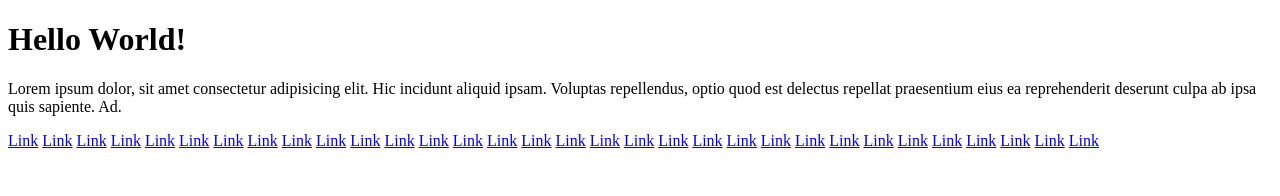
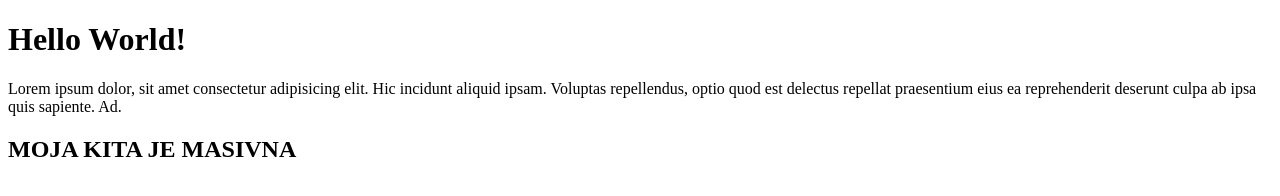
Before and after one commit to MatijaKaraklic/Test, a plain HTML site: page index.html in a window 1280 px wide. Drawn offline with Linux system fonts and the light colour scheme.

Commit message:
NAPISAO SAM LEP PORUKICU

```diff
--- a/index.html
+++ b/index.html
@@ -4,7 +4,7 @@
     <meta charset="UTF-8">
     <meta http-equiv="X-UA-Compatible" content="IE=edge">
     <meta name="viewport" content="width=device-width, initial-scale=1.0">
-    <title>Document</title>
+    <title>wwwwwwwwwwwwwwwwwwwwwwwwwwwwwwwwwwwwwwwwwwwwwwwwwwwwwwwwwwwwwwwwwwww</title>
 </head>
 <body>
 
@@ -15,43 +15,9 @@
     </div>
 
     <div>
-        <nav></nav>
-
-        <a href="#">Link</a>
-        <a href="#">Link</a>
-        <a href="#">Link</a>
-        <a href="#">Link</a>
-        <a href="#">Link</a>
-        <a href="#">Link</a>
-        <a href="#">Link</a>
-        <a href="#">Link</a>
-
-        <a href="#">Link</a>
-        <a href="#">Link</a>
-        <a href="#">Link</a>
-        <a href="#">Link</a>
-        <a href="#">Link</a>
-        <a href="#">Link</a>
-        <a href="#">Link</a>
-        <a href="#">Link</a>
-        <a href="#">Link</a>
-        <a href="#">Link</a>
-        <a href="#">Link</a>
-        <a href="#">Link</a>
-        <a href="#">Link</a>
-        <a href="#">Link</a>
-        <a href="#">Link</a>
-        <a href="#">Link</a> <a href="#">Link</a>
-        <a href="#">Link</a>
-        <a href="#">Link</a>
-        <a href="#">Link</a>
-        <a href="#">Link</a>
-        <a href="#">Link</a>
-        <a href="#">Link</a>
-        <a href="#">Link</a>
-
-
-
+        <nav>
+            <h1>MOJA KITA JE MASIVNA</h1>
+        </nav>
     </div>
 
 </body>
```
